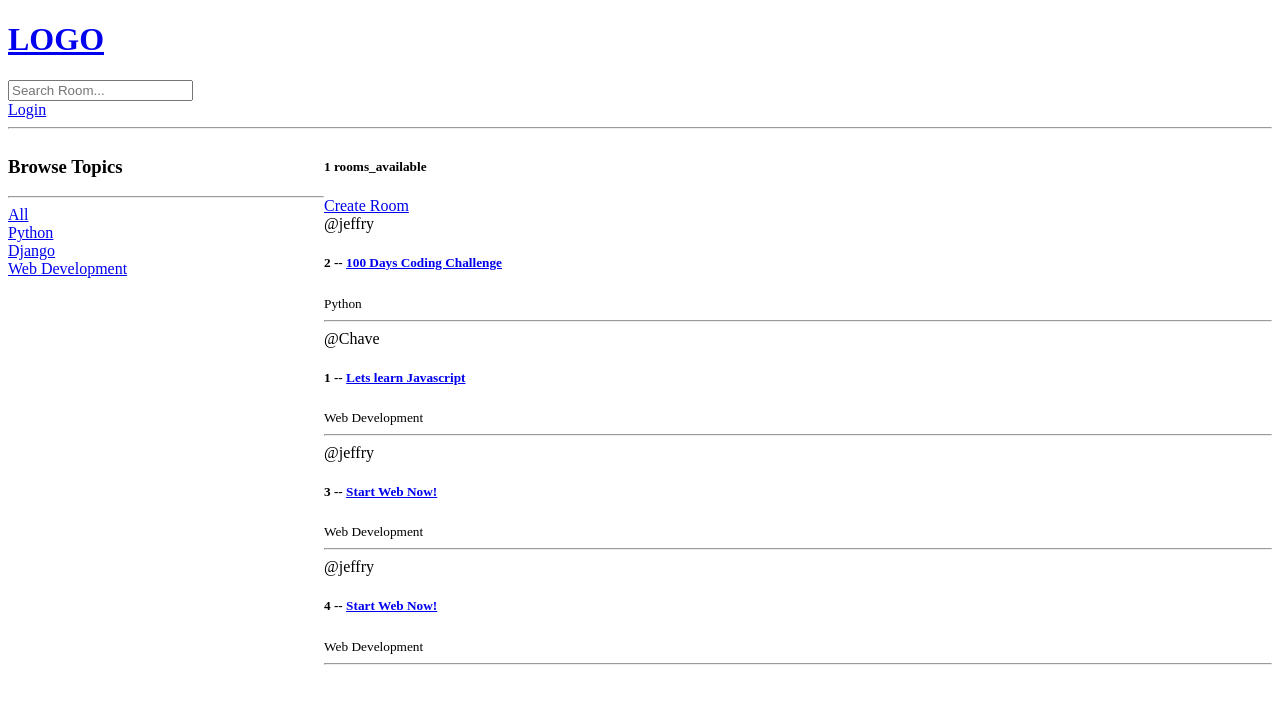
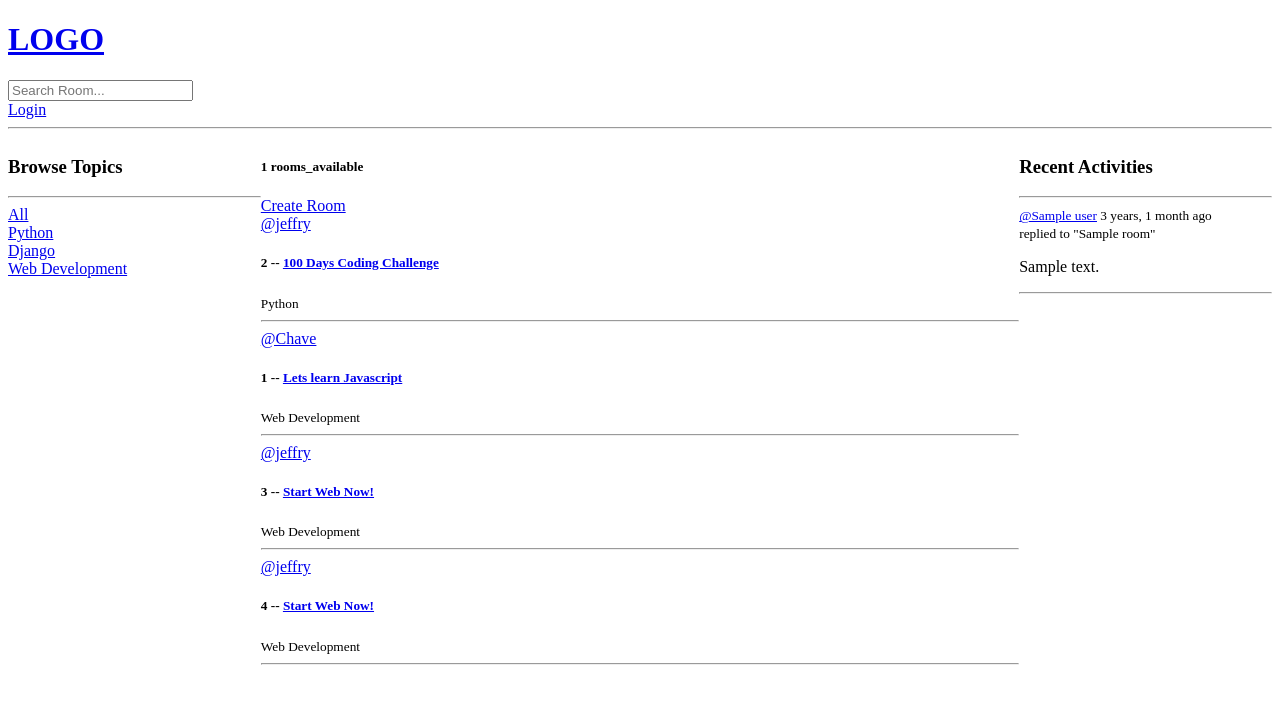
Before and after one commit to chaveniajeffry/django-for-all, a Django app: template studybud/base/templates/base/home.html in a window 1280 px wide. Shown: the top 704 px of the page. Run offline with Django 3.2, Linux system fonts and the light colour scheme; data comes from the database, SQL or seed files in the repository; the template is opened without the code that fills it: values that come from a table or form of the project are taken from there, most other values are stand-ins (such as "Sample title", 1, 10 or a date in 2020).

Commit message:
refactor(components): add components to be reuse

```diff
--- /dev/null
+++ b/studybud/base/templates/base/activity_component.html
@@ -0,0 +1,13 @@
+<h3>Recent Activities</h3>
+<hr/>
+{% for room_message in room_messages %}
+    <div>
+        <small><a href="{% url 'user-profile' room_message.user.id %}">@{{room_message.user}}</a> {{room_message.created|timesince}} ago</small><br>
+        <small>replied to "{{room_message.room}}"</small>
+        <p>{{room_message.body}}</p>
+        {% if request.user == room_message.user %}
+            <a href="{% url 'delete-message' room_message.id %}">Delete</a>
+        {% endif %}
+        <hr>
+    </div>
+{% endfor %}
--- /dev/null
+++ b/studybud/base/templates/base/feed_component.html
@@ -0,0 +1,14 @@
+<div>
+    {% for room in rooms %}
+    <div>
+        {% if request.user == room.host %}
+        <a href="{% url 'update-room' room.id %}">Edit</a>
+        <a href="{% url 'delete-room' room.id %}">Delete</a>
+        {% endif %}
+        <a href="{% url 'user-profile' room.host.id %}">@{{room.host.username}}</a>
+        <h5>{{room.id}} -- <a href="{% url 'room' room.id %}">{{room.name}}</a></h5>
+        <small>{{room.topic.name}}</small>
+        <hr>
+    </div>
+    {% endfor %}
+</div>
--- a/studybud/base/templates/base/home.html
+++ b/studybud/base/templates/base/home.html
@@ -3,7 +3,7 @@
 <style>
     .home-container{
         display:grid;
-        grid-template-columns: 1fr 3fr;
+        grid-template-columns: 1fr 3fr 1fr;
     }
 
 </style>
@@ -12,34 +12,15 @@
 {% block MAIN_CONTENT %}
 <div class="home-container">
     <div>
-        <h3>Browse Topics</h3>
-        <hr>
-        <div>
-            <a href="{% url 'home' %}">All</a>
-        </div>
-        {% for topic in topics %}
-            <div>
-                <a href="{% url 'home' %}?q={{topic.name}}">{{topic.name}}</a>
-            </div>
-        {% endfor %}
+        {% include 'base/topics_component.html' %}
     </div>
     <div>
         <h5>{{room_count}} rooms_available</h5>
         <a href="{% url 'create-room' %}">Create Room</a>
-        <div>
-            {% for room in rooms %}
-            <div>
-                {% if request.user == room.host %}
-                <a href="{% url 'update-room' room.id %}">Edit</a>
-                <a href="{% url 'delete-room' room.id %}">Delete</a>
-                {% endif %}
-                <span>@{{room.host.username}}</span>
-                <h5>{{room.id}} -- <a href="{% url 'room' room.id %}">{{room.name}}</a></h5>
-                <small>{{room.topic.name}}</small>
-                <hr>
-            </div>
-            {% endfor %}
-        </div>
+        {% include 'base/feed_component.html' %}
+    </div>
+    <div>
+        {% include 'base/activity_component.html' %}
     </div>
 </div>
 {% endblock MAIN_CONTENT %}
--- /dev/null
+++ b/studybud/base/templates/base/topics_component.html
@@ -0,0 +1,10 @@
+<h3>Browse Topics</h3>
+<hr>
+<div>
+    <a href="{% url 'home' %}">All</a>
+</div>
+{% for topic in topics %}
+    <div>
+        <a href="{% url 'home' %}?q={{topic.name}}">{{topic.name}}</a>
+    </div>
+{% endfor %}
```
